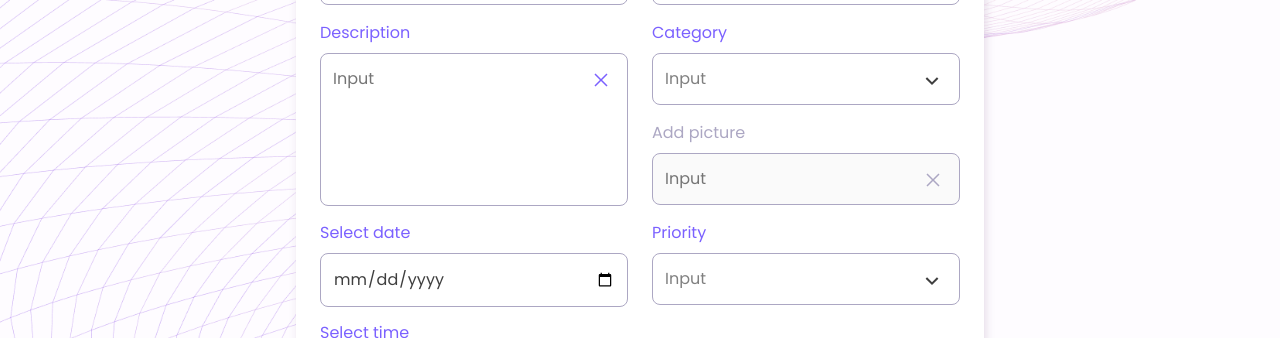
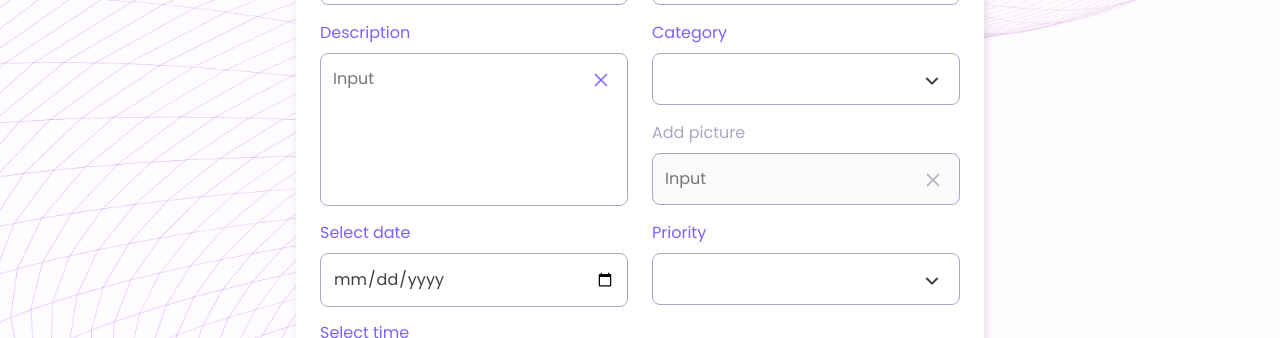
Before and after one commit to JustIrish/event-planner, a React (Create React App) app: page /edit/1 in a window 1280 px wide. Shown: the part 379-717 px from the top of the page. Built offline with nearby package versions, Linux system fonts and the light colour scheme.

Commit message:
fix defaultValue in SelectField

```diff
--- a/src/components/AddEventForm/SelectField.js
+++ b/src/components/AddEventForm/SelectField.js
@@ -22,7 +22,7 @@ const SelectField = forwardRef(
           IndicatorSeparator: () => null,
           DropdownIndicator: () => <IconComponent size="24" />,
         }}
-        defaultValue={selectedValue}
+        defaultValue={{ label: selectedValue, value: selectedValue }}
         onChange={handleOnChange}
         options={dataOptions}
         maxMenuHeight={500}
```
